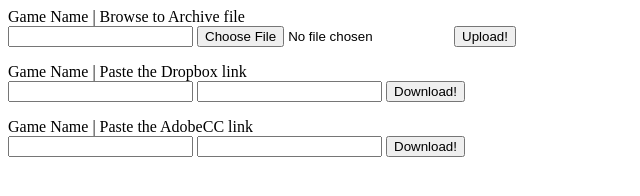
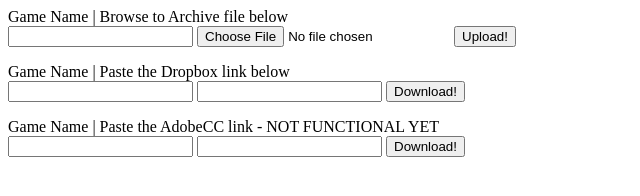
Before and after one commit to shlootz/CthulhuAssetsUpdater, a website: page index.html in a window 1280 px wide. Shown: the whole page, without its empty margins (0-640 px from the left). Drawn offline with Linux system fonts and the light colour scheme.

Commit message:
added commentary
added commentary

```diff
--- a/index.html
+++ b/index.html
@@ -5,7 +5,7 @@
       action='http://localhost:8000/upload'
       method='post'
       encType="multipart/form-data">
-    Game Name | Browse to Archive file <br>
+    Game Name | Browse to Archive file below<br>
     <input type="text" name="gameName">
     <input type="file" name="sampleFile">
     <input type='submit' value='Upload!'>
@@ -16,7 +16,7 @@
       action='http://localhost:8000/download'
       method='post'
       encType="multipart/form-data">
-    Game Name | Paste the Dropbox link <br>
+    Game Name | Paste the Dropbox link below<br>
     <input type="text" name="gameName">
     <input type="text" name="archiveLink">
     <input type='submit' value='Download!'>
@@ -27,7 +27,7 @@
       action='http://localhost:8000/downloadCC'
       method='post'
       encType="multipart/form-data">
-    Game Name | Paste the AdobeCC link <br>
+    Game Name | Paste the AdobeCC link - NOT FUNCTIONAL YET <br>
     <input type="text" name="gameName">
     <input type="text" name="archiveLink">
     <input type='submit' value='Download!'>
```
